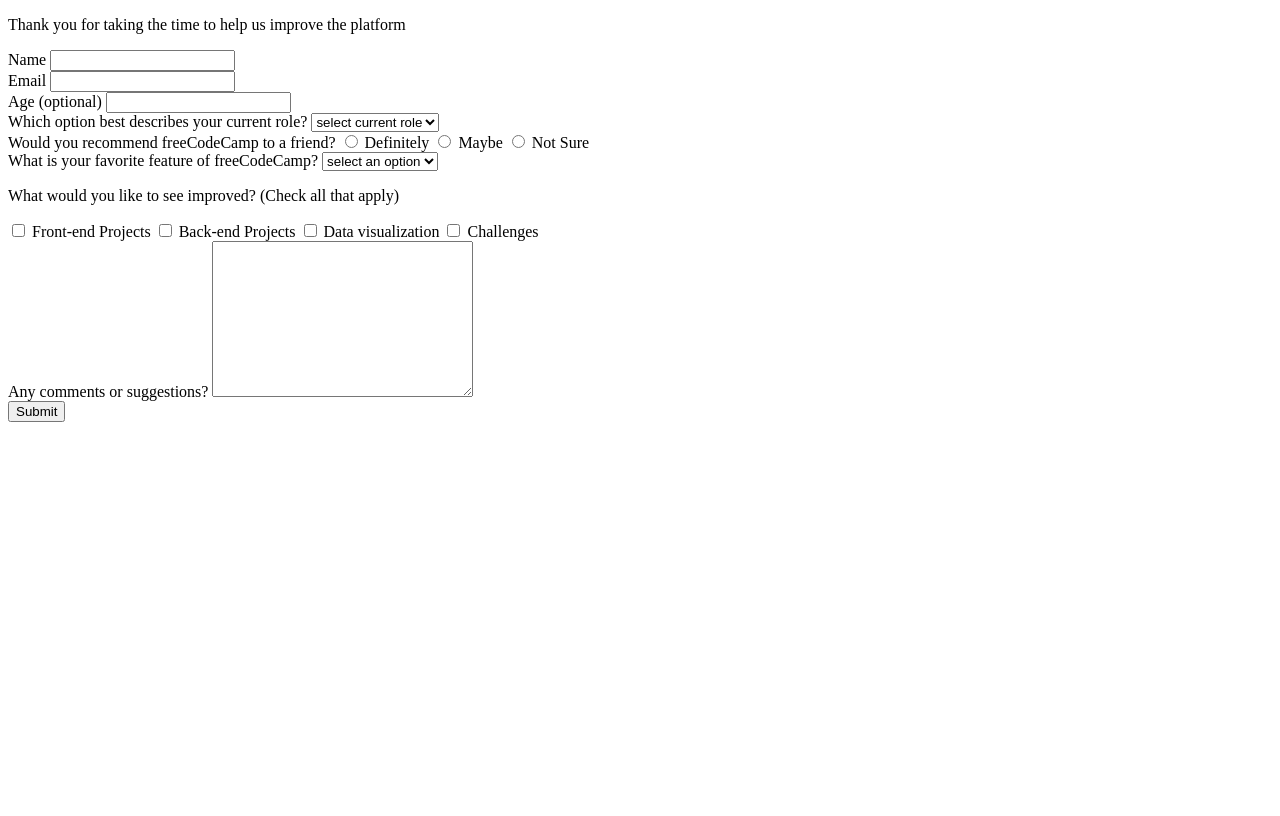
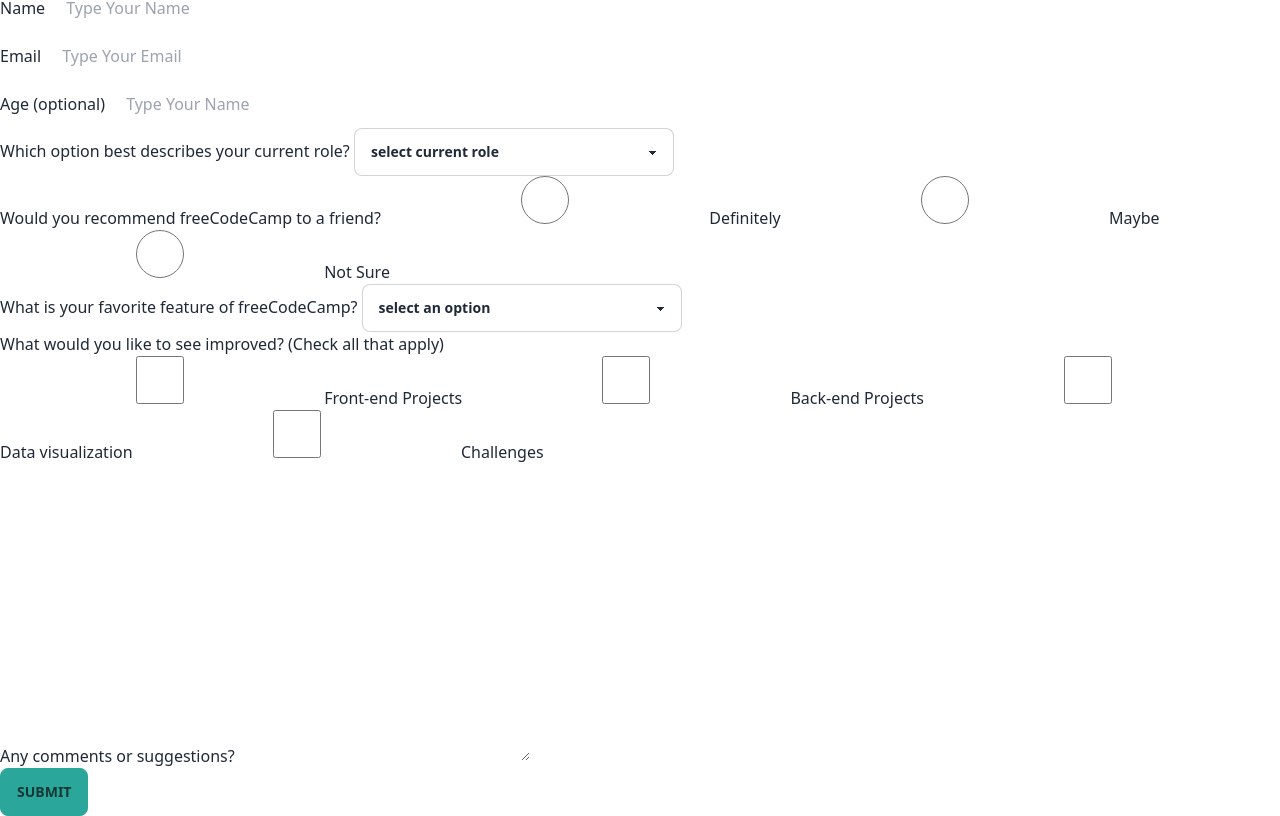
Before and after one commit to kirubel12/Survery-form, a plain HTML site: page index.html in a window 1280 px wide. Shown: the part 64-880 px from the top of the page. Before the commit the page ends 800 px from the top, so only its background shows below. Drawn offline with nearby package versions, Linux system fonts and the light colour scheme; a web font is replaced by a local one.

Commit message:
tailwind added

```diff
--- a/index.html
+++ b/index.html
@@ -5,6 +5,9 @@
   <meta charset="UTF-8">
   <title>Fork Me! FCC: Test Suite Template</title>
   <link rel="stylesheet" href="css/style.css">
+  <link rel="stylesheet" href="https://rsms.me/inter/inter.css">
+
+<link href="https://cdn.jsdelivr.net/npm/daisyui@2.51.5/dist/full.css" rel="stylesheet" type="text/css" />
 </head>
 
 <body>
@@ -14,19 +17,23 @@
     <form id="survey-form">
       <div>
         <label for="name-label">Name</label>
-        <input type="text" id="name-label" required>
+        <!-- <input type="text" id="name-label" > -->
+        <input type="text" id="name-label" placeholder="Type Your Name" class="input w-full max-w-xs"  required/>
       </div>
       <div>
         <label for="email-label">Email</label>
-        <input type="email" id="email-label" required>
+        <!-- <input type="email" id="email-label" required> -->
+        <input type="text" id="email-label" placeholder="Type Your Email" class="input w-full max-w-xs"  required/>
       </div>
       <div>
         <label for="number-label">Age (optional)</label>
-        <input type="number" id="number-label">
+        <!-- <input type="number" id="number-label"> -->
+        <input type="number" id="number-label" placeholder="Type Your Name" class="input w-full max-w-xs"  required/>
+
       </div>
       <div>
         <label for="dropdown">Which option best describes your current role?</label>
-        <select name="dropdown" id="dropdown">
+        <select class="select select-bordered w-full max-w-xs" name="dropdown" id="dropdown">
           <option value="">select current role</option>
           <option value="student">Student</option>
           <option value="full-time-job">Full Time Job</option>
@@ -35,16 +42,22 @@
       <div>
         <label for="radio-button">Would you recommend freeCodeCamp to a friend?</label>
 
-        <input type="radio" id="defineltly" value="Definitely" name="Definitely">
+        <!-- <input type="radio" id="defineltly" value="Definitely" name="Definitely"> -->
+        <input type="radio" id="defineltly" class="input w-full max-w-xs"/>
         <label for="radio">Definitely</label>
-        <input type="radio" name="Maybe">
+
+        <!-- <input type="radio" name="Maybe"> -->
+        <input type="radio" id="defineltly" name="Maybe" class="input w-full max-w-xs"/>
         <label for="radio">Maybe</label>
-        <input type="radio" name="Not sure">
+
+        <!-- <input type="radio" name="Not sure"> -->
+        <input type="radio" name="Not sure" class="input w-full max-w-xs"/>
         <label for="radio">Not Sure</label>
+
       </div>
       <div>
         <label for="dropdown">What is your favorite feature of freeCodeCamp?</label>
-        <select name="dropdown" id="dropdown">
+        <select class="select select-bordered w-full max-w-xs" name="dropdown2" id="dropdown">
           <option value="">select an option</option>
           <option value="challenges">challenges</option>
           <option value="Projects">Projects</option>
@@ -52,21 +65,29 @@
       </div>
       <div>
         <p>What would you like to see improved? (Check all that apply)</p>
-        <input type="checkbox" id="frontend-projects">
+        <!-- <input type="checkbox" id="frontend-projects"> -->
+        <input type="checkbox" id="frontend-projects" class="input w-full max-w-xs"/>
         <label for="frontend-projects">Front-end Projects</label>
-        <input type="checkbox" id="backend-projects">
+
+        <!-- <input type="checkbox" id="backend-projects"> -->
+        <input type="checkbox" id="backend-projects" class="input w-full max-w-xs"/>
         <label for="backend-projects">Back-end Projects</label>
-        <input type="checkbox" id="data-visualization">
+
+        <!-- <input type="checkbox" id="data-visualization"> -->
+        <input type="checkbox" id="data-visualization" class="input w-full max-w-xs"/>
         <label for="data-visualization">Data visualization</label>
-        <input type="checkbox" id="Challenges">
+
+        <!-- <input type="checkbox" id="Challenges"> -->
+        <input type="checkbox" id="Challenges" class="input w-full max-w-xs"/>
         <label for="frontend-projects">Challenges</label>
+
       </div>
       <div>
         <label for="comment">Any comments or suggestions?</label>
-        <textarea name="comment" id="comment" cols="30" rows="10"></textarea>
+        <textarea class="textarea" name="comment" id="comment" cols="30" rows="10"></textarea>
       </div>
       <div>
-        <button type="submit">Submit</button>
+        <button class="btn btn-active btn-accent" type="submit">Submit</button>
       </div>
     </form>
 
@@ -74,6 +95,8 @@
   </main>
   <script src="https://cdn.freecodecamp.org/testable-projects-fcc/v1/bundle.js"></script>
   <script src="js/index.js"></script>
+  <script src="https://cdn.tailwindcss.com"></script>
+
 </body>
 
 </html>
```
